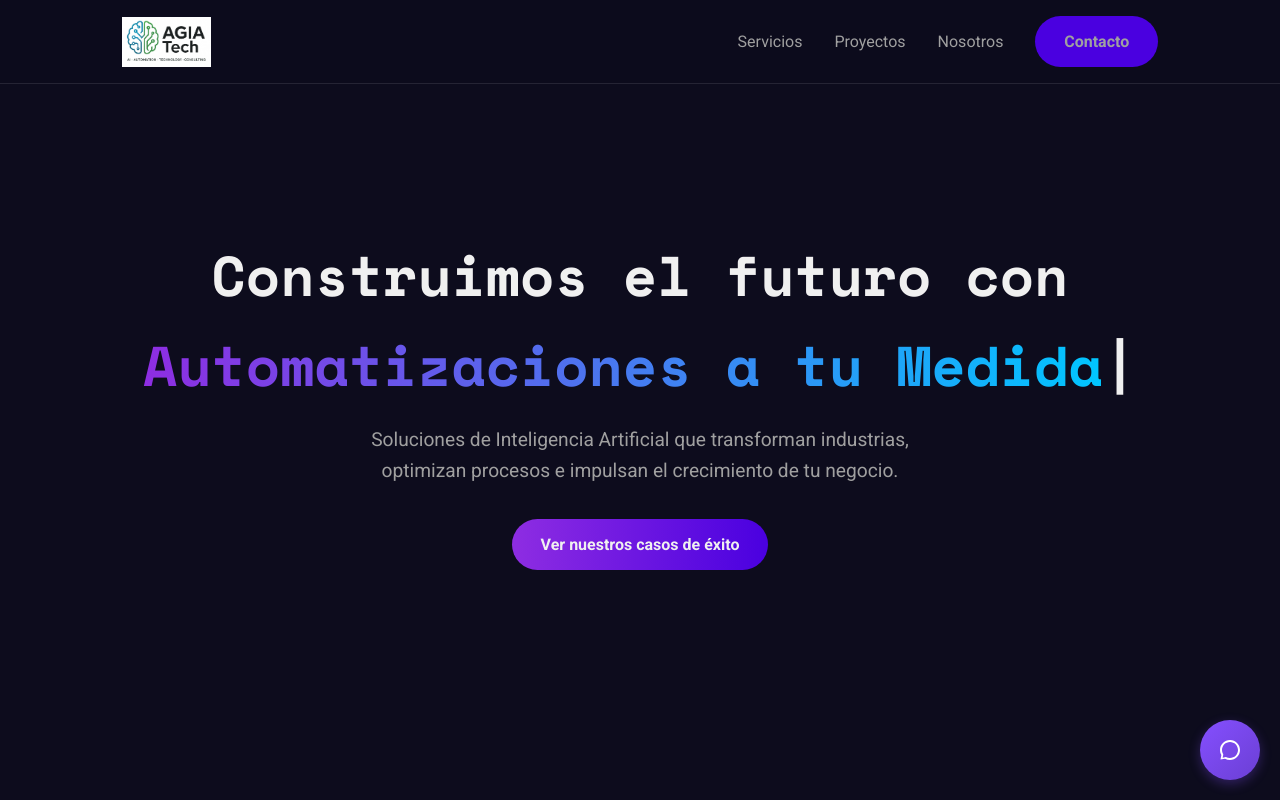
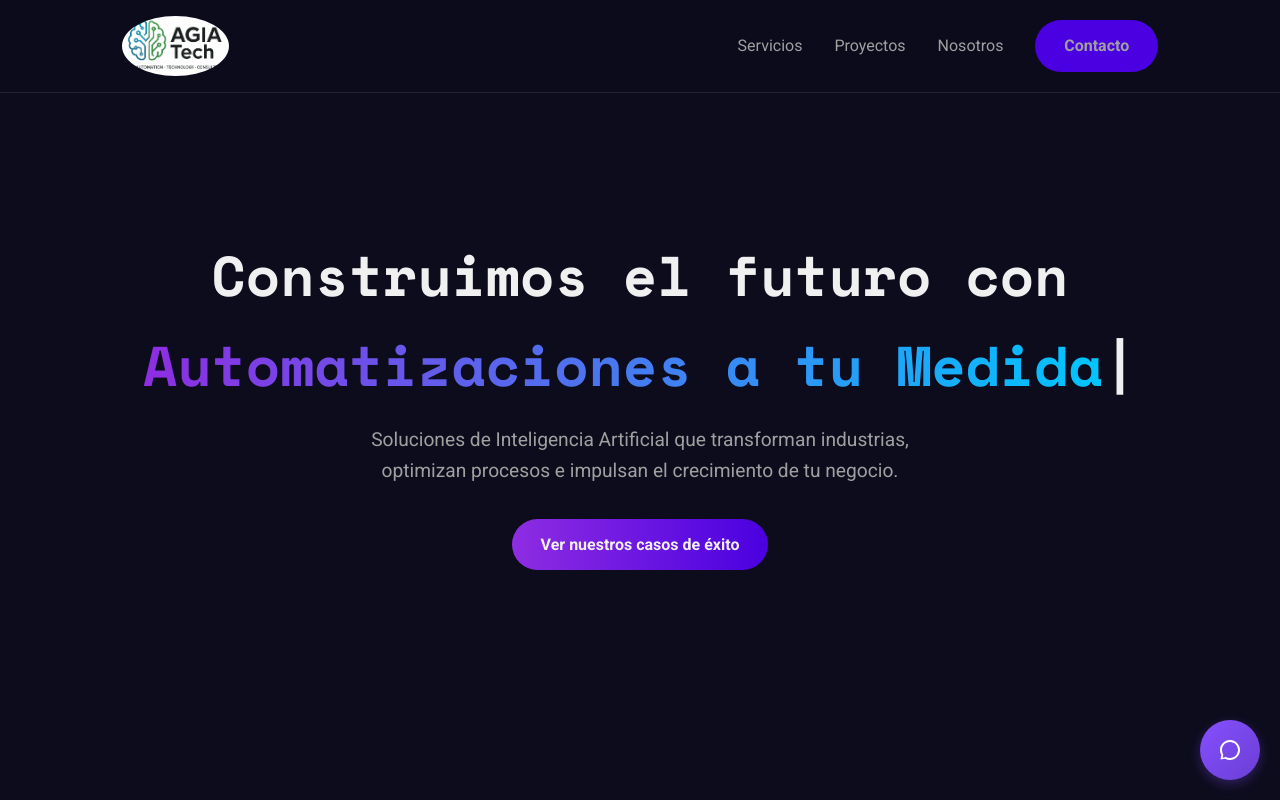
Before and after one commit to agiatech/agiatech.github.io, a plain HTML site: page index.html in a window 1280 px wide. Shown: the top 800 px of the page. Drawn offline with nearby package versions, Linux system fonts and the light colour scheme; a web font is replaced by a local one.

Commit message:
Update style.css

```diff
--- a/style.css
+++ b/style.css
@@ -106,9 +106,11 @@ section {
 }
 
 .logo img {
-    height: 50px; /* <-- ¡AJUSTA ESTE VALOR A TU GUSTO! */
+    height: 60px; /* <-- ¡AJUSTA ESTE VALOR A TU GUSTO! */
     width: auto;  /* Mantiene la proporción del logo */
     display: block; /* Evita espacios extra debajo de la imagen */
+    object-fit: cover;
+    border-radius: 50%;
 }
 
 .main-nav ul {
```
